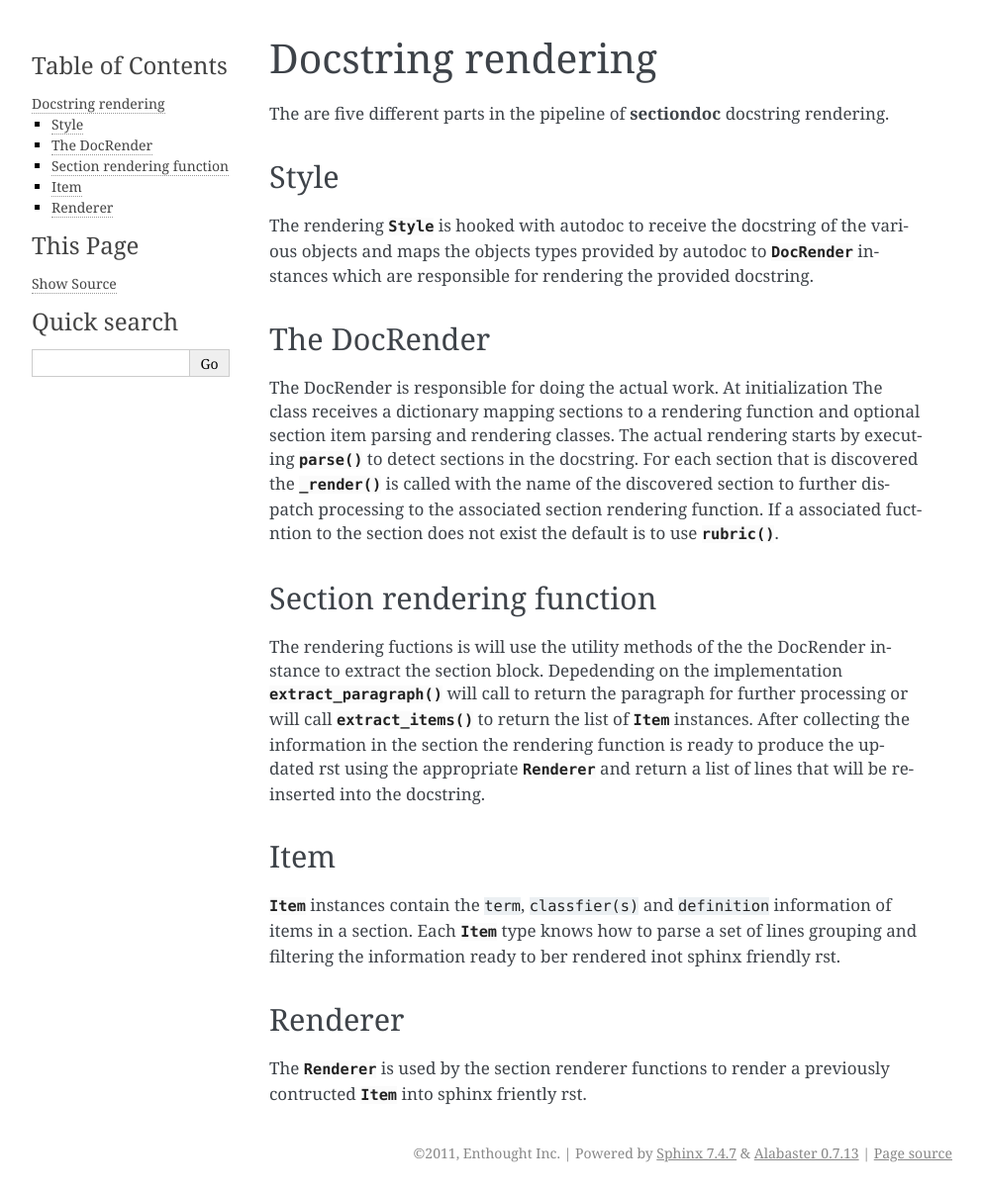
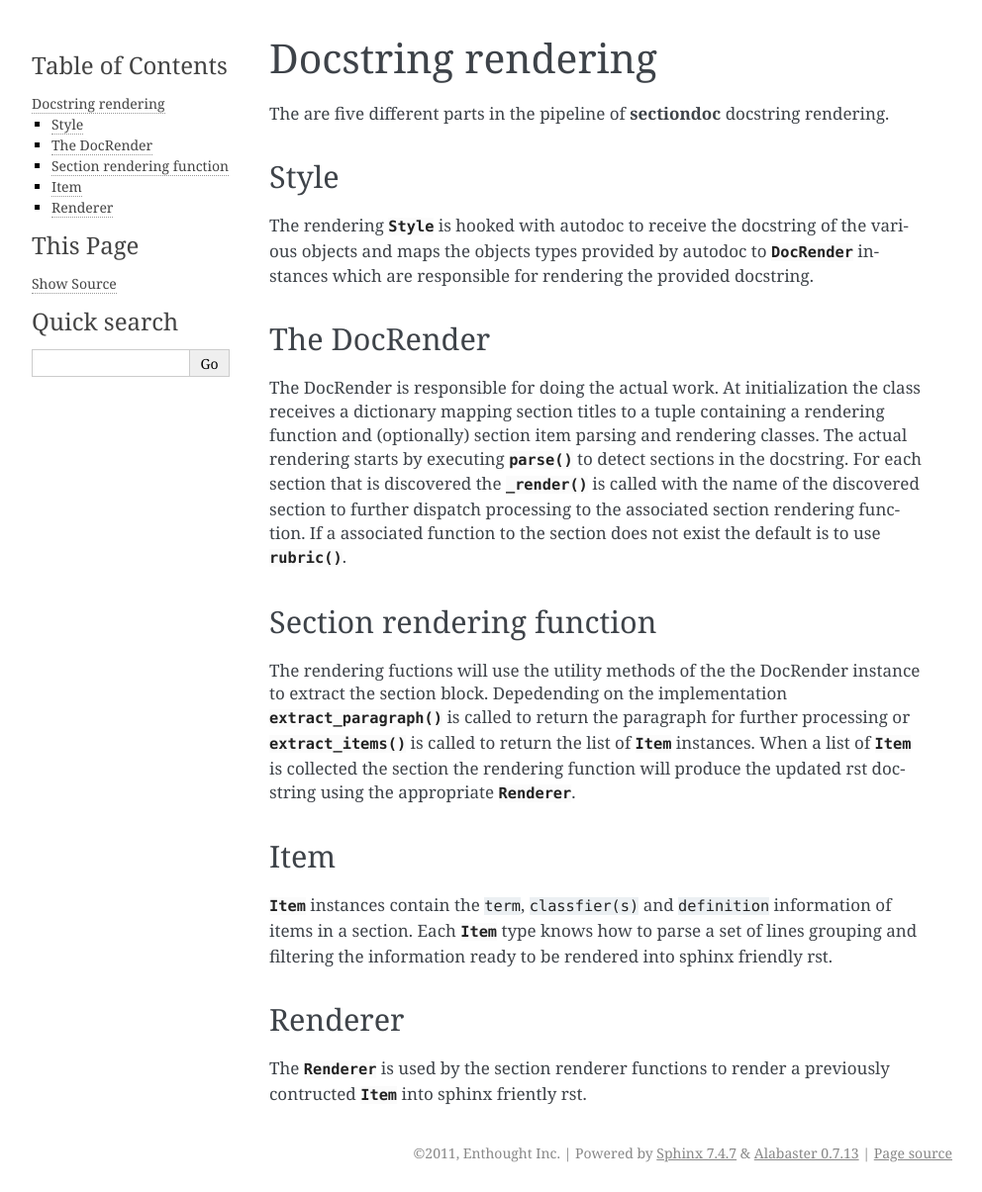
Before and after one commit to enthought/redocstring, a Sphinx documentation site: the page built from docs/source/rendering.rst, in a window 1280 px wide. Shown: the whole page at 99% size, without its empty margins (148-1140 px from the left). Built offline with Sphinx 7.4.7, drawn with Linux system fonts in a browser that asks for light colours.

Commit message:
update documentation

```diff
--- a/docs/source/rendering.rst
+++ b/docs/source/rendering.rst
@@ -14,28 +14,28 @@ docstring.
 The DocRender
 #############
 
-The DocRender is responsible for doing the actual work. At initialization
-The class receives a dictionary mapping sections to a rendering function
-and optional section item parsing and rendering classes. The actual
-rendering starts by executing :meth:`~.DocRender.parse` to detect sections
-in the docstring. For each section that is discovered the
-:meth:`~.DocRender._render` is called with the name of the discovered section
-to further dispatch processing to the associated section rendering function.
-If a associated fuctntion to the section does not exist the default is to use
-:func:`~.rubric`.
+The DocRender is responsible for doing the actual work. At
+initialization the class receives a dictionary mapping section titles
+to a tuple containing a rendering function and (optionally) section
+item parsing and rendering classes. The actual rendering starts by
+executing :meth:`~.DocRender.parse` to detect sections in the
+docstring. For each section that is discovered the
+:meth:`~.DocRender._render` is called with the name of the discovered
+section to further dispatch processing to the associated section
+rendering function. If a associated function to the section does not
+exist the default is to use :func:`~.rubric`.
 
 Section rendering function
 ##########################
 
-The rendering fuctions is will use the utility methods of the the DocRender
-instance to extract the section block. Depedending on the implementation
-:meth:`~DocRender.extract_paragraph` will call to return the
-paragraph for further processing or will call
-:meth:`~DocRender.extract_items` to return the list of :class:`~.Item`
-instances. After collecting the information in the section the rendering
-function is ready to produce the updated rst using the appropriate
-:class:`~.Renderer` and return a list of lines that will be re-inserted into
-the docstring.
+The rendering fuctions will use the utility methods of the the
+DocRender instance to extract the section block. Depedending on the
+implementation :meth:`~DocRender.extract_paragraph` is called to
+return the paragraph for further processing or
+:meth:`~DocRender.extract_items` is called to return the list of
+:class:`~.Item` instances. When a list of :class:`~.Item` is collected
+the section the rendering function will produce the updated rst
+docstring using the appropriate :class:`~.Renderer`.
 
 Item
 ####
@@ -43,7 +43,7 @@ Item
 :class:`Item` instances contain the ``term``, ``classfier(s)`` and
 ``definition`` information of items in a section. Each :class:`Item` type
 knows how to parse a set of lines grouping and filtering the information
-ready to ber rendered inot sphinx friendly rst.
+ready to be rendered into sphinx friendly rst.
 
 Renderer
 ########
```
Also changed, not shown: README.rst (+7 -3 lines), LICENSE.txt.
